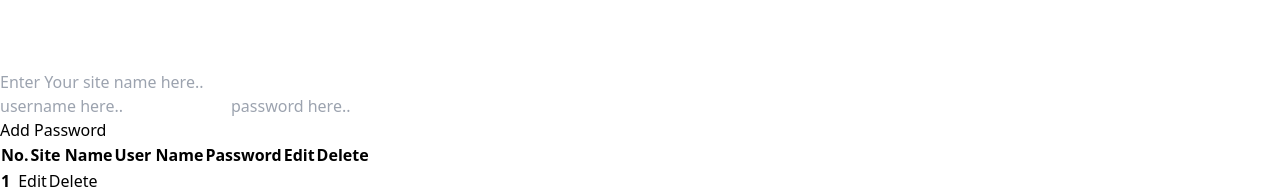
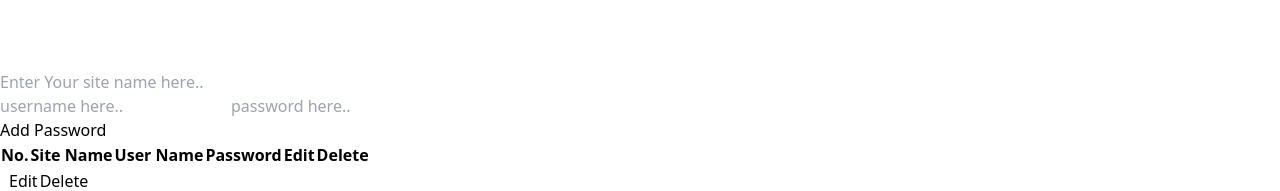
Before and after one commit to codewithVRV/password_manager, a React (Vite) app: page / in a window 1280 px wide. Shown: the part 1258-1449 px from the top of the page. Built offline with nearby package versions, Linux system fonts and the light colour scheme.

Commit message:
added unique id with date method

```diff
--- a/src/Components/Manager/Manager.jsx
+++ b/src/Components/Manager/Manager.jsx
@@ -1,11 +1,10 @@
 import { useEffect, useState } from "react";
-// import DataTable from "react-data-table-component";
+import ShowPassword from "../showpassword/ShowPassword";
 
-import ShowPassword from "../showpassword/ShowPassword";
 
 function Manager () {
 
-    const [formData, setFormData] = useState({site:"", username: "", password: ""})
+    const [formData, setFormData] = useState({site:"", username: "", password: "", id: (new Date()).getTime()})
     const [allData, setAllData] = useState([])
 
 
@@ -13,13 +12,21 @@ function Manager () {
         e.preventDefault()
         setAllData([...allData, formData])
         localStorage.setItem('allData', JSON.stringify([...allData, formData]));
-        // formData("")
+        // localStorage.setItem("countId", JSON.stringify([...allData, id:allData.length]))
+        setFormData({
+            id: (new Date()).getTime(),
+            site:"",
+            username: "",
+            password: "",
+        })
 
     }
     useEffect(() => {
         const storedUsers = localStorage.getItem('allData');
         if (storedUsers) {
             setAllData(JSON.parse(storedUsers));
+            // console.log("last count id is", allData.length+1)
+            // setFormData(JSON.parse({...formData, id : allData.length+1}))
         }
     }, []);
 
@@ -30,17 +37,18 @@ function Manager () {
 
 
             <div className="flex justify-center bg-red-400 p-4">
-                <form action="">
-                <input type="text" name="site" value={formData.site} onChange={(e) => setFormData({...formData, site:e.target.value})} placeholder="Enter Your site name here.." className="w-full px-4 py-2 bg-white border border-gray-300 rounded-md shadow-sm focus:outline-none focus:border-blue-500 focus:ring-blue-500 mb-3" />
+                <form action="" onSubmit={handleForm}>
+                    <input type="text" name="site" value={formData.site}         onChange={(e) => setFormData({...formData, site: e.target.value})} placeholder="Enter Your site name here.." className="w-full px-4 py-2 bg-white border border-gray-300 rounded-md shadow-sm focus:outline-none focus:border-blue-500 focus:ring-blue-500 mb-3" />
                 <div>
-                <input type="text" name="username" value={formData.username} onChange={(e) => setFormData({...formData, username:e.target.value})} placeholder="username here.." className=" px-4 py-2 bg-white border border-gray-300 rounded-md shadow-sm focus:outline-none focus:border-blue-500 focus:ring-blue-500" />
-                <input type="text" name="password" value={formData.password} onChange={(e) => setFormData({...formData, password:e.target.value})} placeholder="password here.." className=" px-4 py-2 bg-white border border-gray-300 rounded-md shadow-sm focus:outline-none focus:border-blue-500 focus:ring-blue-500 ms-4"  />                    </div>
+                    <input type="text" name="username" value={formData.username} onChange={(e) => setFormData({...formData, username:e.target.value})} placeholder="username here.." className=" px-4 py-2 bg-white border border-gray-300 rounded-md shadow-sm focus:outline-none focus:border-blue-500 focus:ring-blue-500" />
+                    <input type="text" name="password" value={formData.password} onChange={(e) => setFormData({...formData, password:e.target.value})} placeholder="password here.." className=" px-4 py-2 bg-white border border-gray-300 rounded-md shadow-sm focus:outline-none focus:border-blue-500 focus:ring-blue-500 ms-4"  />
+                </div>
+                <div className="flex justify-center">
+                    <button  className="bg-blue-500 w-64  mt-4 hover:bg-blue-600 text-white font-bold py-2 px-4 rounded">
+                        Add Password
+                    </button>
+                </div>
                 </form>
-            </div>
-            <div className="flex justify-center">
-                <button onClick={handleForm} className="bg-blue-500 w-64  hover:bg-blue-600 text-white font-bold py-2 px-4 rounded">
-                    Add Password
-                </button>
             </div>
 
 
@@ -73,7 +81,8 @@ function Manager () {
                 <tbody>
 
                     {allData && allData.map((item) => <ShowPassword
-                                                        key={item.username} data={item}
+                                                        key={item.id} data={item}
+                                                        keyNo={item.id}
                                                         username={item.username}
                     />)}
                 </tbody>
--- a/src/Components/showpassword/ShowPassword.jsx
+++ b/src/Components/showpassword/ShowPassword.jsx
@@ -1,8 +1,8 @@
 
 
-function ShowPassword ({username}) {
+function ShowPassword ({username, keyNo}) {
 
-    console.log("prop is", username)
+    // console.log("prop is", username)
     // console.log("site", props.prop.site)
     // console.log("password", prop.prop.password)
     // console.log("username", prop.prop.username)
@@ -11,7 +11,7 @@ function ShowPassword ({username}) {
         <>
             <tr className="bg-white border-b dark:bg-gray-800 dark:border-gray-700">
                 <th scope="row" className="px-6 py-4 font-medium text-gray-900 whitespace-nowrap dark:text-white">
-                    1
+                    {keyNo}
                 </th>
                 <th scope="row" className="px-6 py-4 font-medium text-gray-900 whitespace-nowrap dark:text-white">
                     {username}
```
Also changed, not shown: 1 other file (tests, documents, lock files or other folders).
